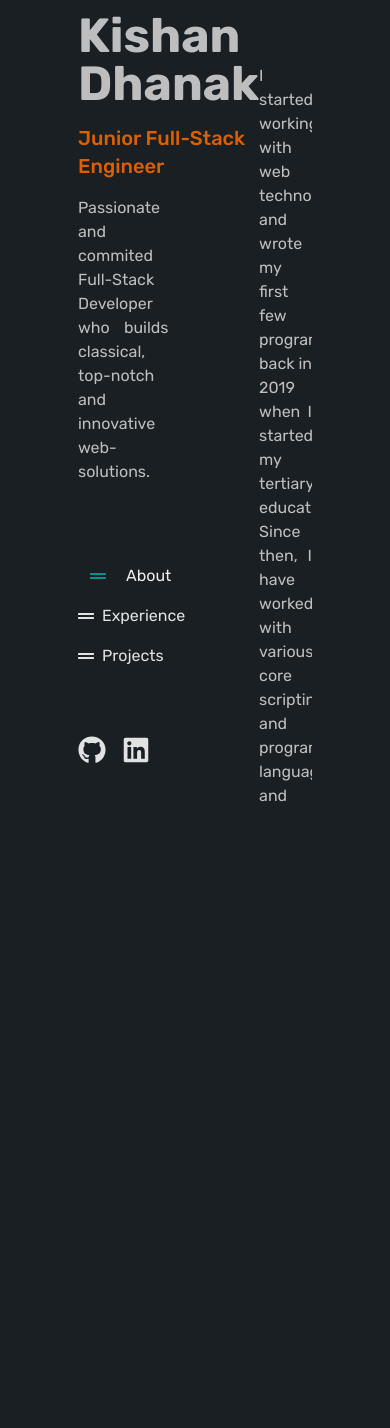
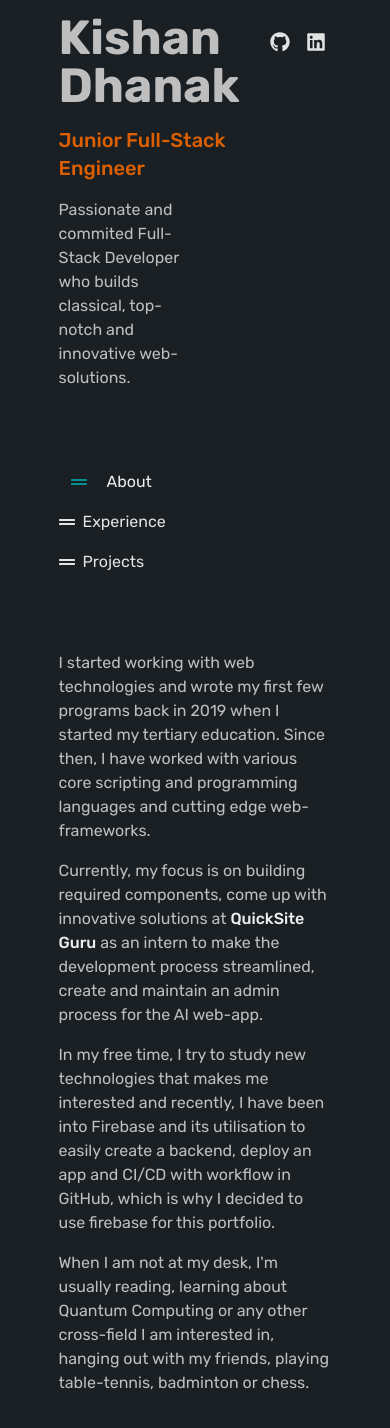
Before and after one commit to KDhanak/portfolio-v2, a React (Vite) app: page / in a window 390 px wide. Shown: the top 1428 px of the page. Before the commit the page ends 844 px from the top, so only its background shows below. Built offline with nearby package versions, Linux system fonts and the light colour scheme; no server answers; the database is empty.

Commit message:
Final small changes.

```diff
--- a/src/App.tsx
+++ b/src/App.tsx
@@ -33,8 +33,8 @@ const App: React.FC = () => {
         <>
             <AuraEffect />
             <div className='app-container'>
-            <div className="App mx-20p flex h-screen">
-                <div className="Profile my-5p flex-1">
+                <div className="App mx-15p lg:flex h-screen">
+                    <div className="Profile mr-5 my-5p flex-1">
                         <Profile
                             onExperienceClick={scrollToExperience}
                             onProjectClick={scrollToProject}
--- a/src/components/Details/Details.tsx
+++ b/src/components/Details/Details.tsx
@@ -7,10 +7,10 @@ interface DetailsProps {
 const Details: React.FC<DetailsProps> = ({children}) => {
     return(
         <div className="container overflow-auto">
-            <p className="text-base text-justify font-sans text-primary pb-4">I started working with web technologies and wrote my first few programs back in 2019 when I started my tertiary education. Since then, I have worked with various core scripting and programming languages and cutting edge web-frameworks.</p>
-            <p className="text-base text-justify font-sans text-primary pb-4">Currently, my focus is on building required components, come up with innovative solutions at <a className="text-accent-light font-medium hover:text-tertiary transition duration-500" href="https://quicksite.guru/" target='_blank' rel='noopener noreferrer'>QuickSite Guru</a> as an intern to make the development process streamlined, create and maintain an admin process for the AI web-app.</p>
-            <p className="text-base text-justify font-sans text-primary pb-4">In my free time, I try to study new technologies that makes me interested and recently, I have been into Firebase and its utilisation to easily create a backend, deploy an app and CI/CD with workflow in GitHub, which is why I decided to use firebase for this portfolio.</p>
-            <p className="text-base text-justify font-sans text-primary pb-4">When I am not at my desk, I'm usually reading, learning about Quantum Computing or any other cross-field I am interested in, hanging out with my friends, playing table-tennis, badminton or chess. </p>
+            <p className="text-base font-sans text-left text-primary pb-4">I started working with web technologies and wrote my first few programs back in 2019 when I started my tertiary education. Since then, I have worked with various core scripting and programming languages and cutting edge web-frameworks.</p>
+            <p className="text-base font-sans text-left text-primary pb-4">Currently, my focus is on building required components, come up with innovative solutions at <a className="text-accent-light font-medium hover:text-tertiary transition duration-500" href="https://quicksite.guru/" target='_blank' rel='noopener noreferrer'>QuickSite Guru</a> as an intern to make the development process streamlined, create and maintain an admin process for the AI web-app.</p>
+            <p className="text-base font-sans text-left text-primary pb-4">In my free time, I try to study new technologies that makes me interested and recently, I have been into Firebase and its utilisation to easily create a backend, deploy an app and CI/CD with workflow in GitHub, which is why I decided to use firebase for this portfolio.</p>
+            <p className="text-base font-sans text-left text-primary pb-4">When I am not at my desk, I'm usually reading, learning about Quantum Computing or any other cross-field I am interested in, hanging out with my friends, playing table-tennis, badminton or chess. </p>
             {children}
         </div>
     )
--- a/src/components/Details/Experience.tsx
+++ b/src/components/Details/Experience.tsx
@@ -5,7 +5,6 @@ import { CgExternal } from "react-icons/cg";
 
 const Experience: React.FC = () => {
     const { experiencesData, loading, error } = useFirebaseContext();
-    console.log(experiencesData);
 
     const sortedItems = experiencesData.sort((a,b) => {
         if (a.isPresent && !b.isPresent) return -1;
@@ -34,9 +33,9 @@ const Experience: React.FC = () => {
                                 <br />
                                 <span className='text-accent-light_2'>{item.description}</span>
                                 <br />
-                                <div className='tags-container flex flex-wrap gap-0.5'>
+                                <div className='tags-container flex flex-wrap gap-0.5 mt-5'>
                                     {item.tags?.map((tag: string) => (
-                                        <span className="inline-block text-xs font-medium mb-1.5 me-2 px-3 py-1 rounded bg-opacity-30 bg-accent-secondary_light text-secondary">{tag}</span>
+                                        <span key={tag} className="inline-block text-xs font-medium mb-1.5 me-2 px-3 py-1 rounded bg-opacity-30 bg-accent-secondary_light text-accent-light border border-accent-tertiary_light">{tag}</span>
                                     ))}
                                 </div>
                             </span>
--- a/src/components/Profile/Profile.tsx
+++ b/src/components/Profile/Profile.tsx
@@ -32,7 +32,7 @@ const Profile: React.FC<ProfileProps> = ({onExperienceClick, onProjectClick, onA
         <div className="container">
             <p className="text-5xl font-semibold text-primary pb-4">Kishan Dhanak</p>
             <p className="text-xl font-medium text-secondary pb-4">Junior Full-Stack Engineer</p>
-            <div className="synopsis-container w-1/2 text-justify">
+            <div className="synopsis-container w-1/2 text-start">
                 <p className="text-base font-thin text-primary">Passionate and commited Full-Stack Developer who builds classical, top-notch and innovative web-solutions.</p>
             </div>
 
@@ -59,12 +59,12 @@ const Profile: React.FC<ProfileProps> = ({onExperienceClick, onProjectClick, onA
                 ))}
             </div>
 
-            <div className='social-media flex fixed gap-4 bottom-20'>
+            <div className='social-media flex fixed gap-4 lg:bottom-20 lg:top-auto lg:right-auto top-8 right-16'>
                 <a href='https://github.com/KDhanak' target='_blank' rel='noopener noreferrer'>
-                    <FaGithub className='size-7 cursor-pointer' />
+                    <FaGithub className='lg:size-7 cursor-pointer size-5' />
                 </a>
                 <a href='https://www.linkedin.com/in/kishandhanak306/' target='_blank' rel='noopener noreferrer'>
-                    <FaLinkedin className='size-7 cursor-pointer' />
+                    <FaLinkedin className='lg:size-7 cursor-pointer size-5' />
                 </a>
             </div>
         </div>
--- a/src/components/Projects/Projects.tsx
+++ b/src/components/Projects/Projects.tsx
@@ -14,8 +14,9 @@ const Experience: React.FC = () => {
                 {projectsData.map((item) => (
                     <div key={item.id} className='w-full'>
                         <a href={item.link ? item.link:'#'} target='_blank' rel='noopener noreferrer' className="flex group p-3 transition-all duration-300 rounded-md hover:bg-opacity-5 hover:bg-white hover:shadow-lg dark:text-primary">
-                            <div className='flex-[3] mr-10 h-fit p-0.5 bg-accent-darker group-hover:bg-accent-dark transition-all duration-300 rounded-md w-16'>
+                            <div className='flex-[3] mr-10 h-fit p-0.5 flex-col bg-accent-darker text-center group-hover:bg-accent-dark transition-all duration-300 rounded-md w-16'>
                                 <img className='rounded-md' src={item.image}/>
+                                <span className='text-accent-dark font-light text-xs group-hover:text-accent-light'>Vercel + Render</span>
                             </div>
                             <span className="flex-[7] text-accent-light transition-all duration-300 font-normal group-hover:text-accent-tertiary_light">
                                 <div className='flex'>
@@ -24,6 +25,11 @@ const Experience: React.FC = () => {
                                 </div>
                                 <br />
                                 <span className='text-accent-light_2 text-wrap'>{item.description}</span>
+                                <div className='tags-container flex flex-wrap gap-0.5 mt-5'>
+                                    {item.tags?.map((tag: string) => (
+                                        <span key={tag} className="inline-block text-xs font-medium mb-1.5 me-2 px-3 py-1 rounded bg-opacity-30 bg-accent-secondary_light text-accent-light border border-accent-tertiary_light">{tag}</span>
+                                    ))}
+                                </div>
                             </span>
                         </a>
                     </div>
```
Lines whose indentation alone changed are shown as unchanged.
